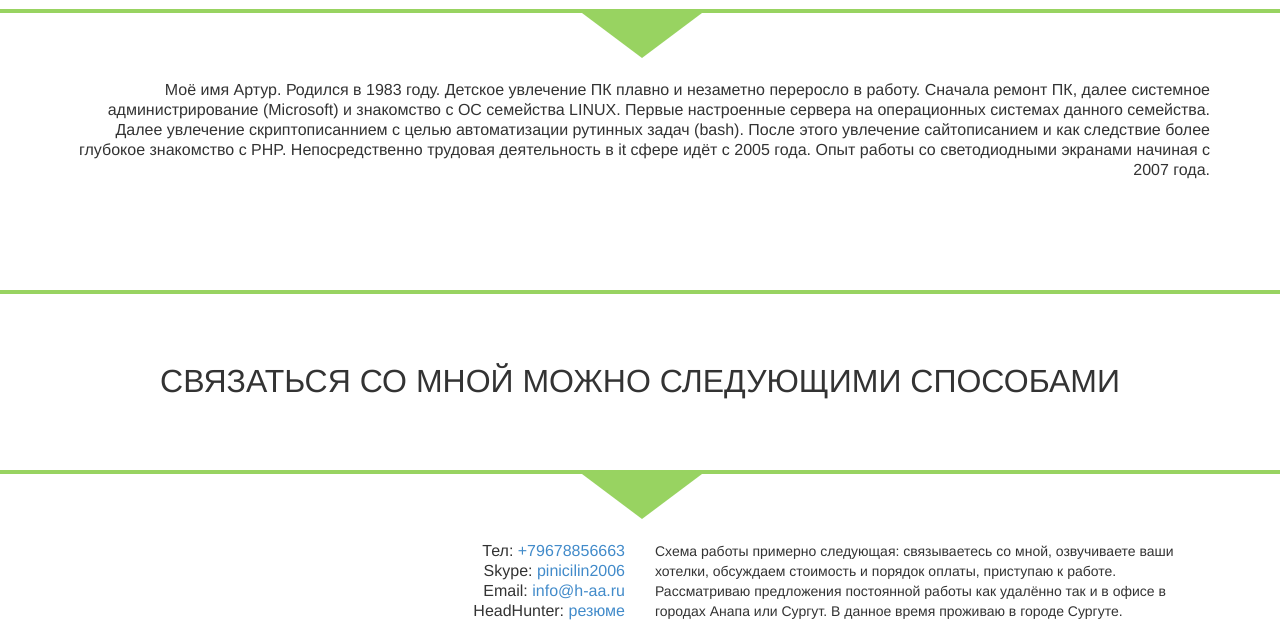
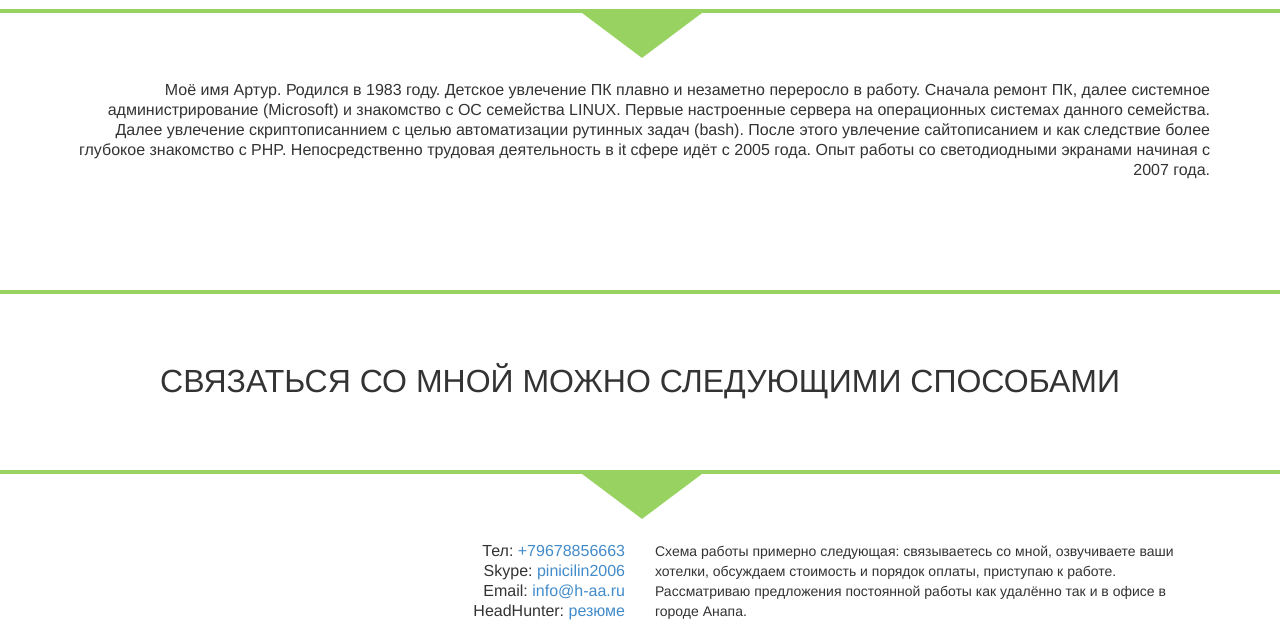
Before and after one commit to pinicilin2006/h-aa.ru, a plain HTML site: page index.html in a window 1280 px wide. Shown: the part 4516-5140 px from the top of the page. Drawn offline with Linux system fonts and the light colour scheme.

Commit message:
Update index.html

```diff
--- a/index.html
+++ b/index.html
@@ -412,7 +412,7 @@ http://www.templatemo.com/preview/templatemo_427_timeline
                 </div>
                 <div class="col-md-6">
                     <div class="contact-work">
-                        Схема работы примерно следующая: связываетесь со мной, озвучиваете ваши хотелки, обсуждаем стоимость и порядок оплаты, приступаю к работе. <br>Рассматриваю предложения постоянной работы как удалённо так и в офисе в городах Анапа или Сургут. В данное время проживаю в городе Сургуте.<br>По ремонту светодиодных экранов, возможен выезд в другие города при отдельной договорённости.
+                        Схема работы примерно следующая: связываетесь со мной, озвучиваете ваши хотелки, обсуждаем стоимость и порядок оплаты, приступаю к работе. <br>Рассматриваю предложения постоянной работы как удалённо так и в офисе в городе Анапа.<br>По ремонту светодиодных экранов, возможен выезд в другие города при отдельной договорённости.
                     </div>
                 </div>
             </div>
```
